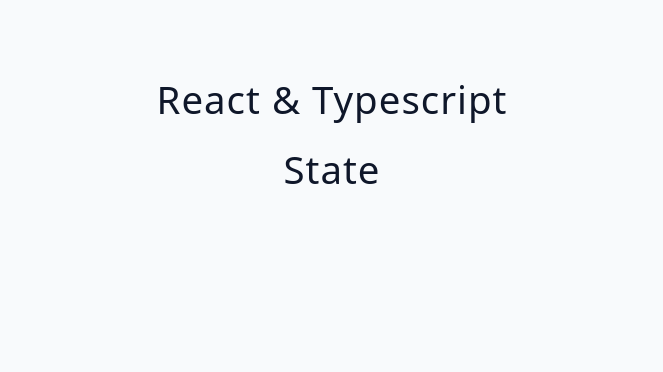
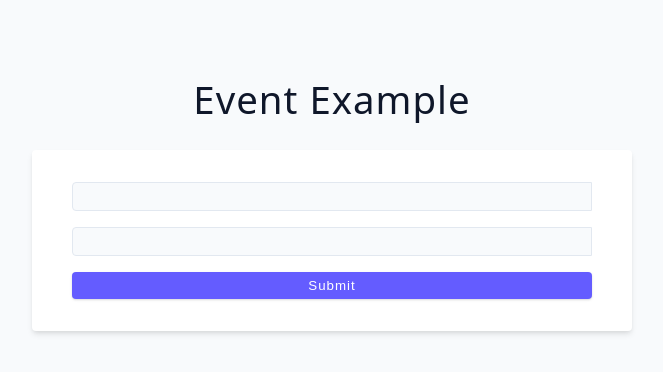
Before and after one commit to AbassKoyang/react-typescript-essentials, a React (Vite) app: page / in a window 1280 px wide. Shown: the top 372 px of the page, without its empty margins (308-971 px from the left). Built offline with nearby package versions, Linux system fonts and the light colour scheme.

Commit message:
learned how to work with props, state, and events in typescripts

```diff
--- a/src/App.tsx
+++ b/src/App.tsx
@@ -1,4 +1,4 @@
-import Component from './starter/03-state';
+import Component from './starter/04-events';
 function App() {
   return (
     <main>
--- a/src/starter/03-state/index.tsx
+++ b/src/starter/03-state/index.tsx
@@ -1,8 +1,47 @@
+import { useState } from "react";
+
+type Link = {
+  id: number;
+  url: string;
+  text: string;
+}
+
+const navLinks = [
+  {
+    id: 1,
+    url: 'some url',
+    text: 'some text'
+  },
+  {
+    id: 2,
+    url: 'some url',
+    text: 'some text'
+  },
+  {
+    id: 3,
+    url: 'some url',
+    text: 'some text'
+  }
+]
 function Component() {
+  const [text, setText] = useState('hello world!');
+  const [num, setNum] = useState(0);
+  const [list, setList] = useState<string[]>([]);
+  const [links, setLinks] = useState<Link[]>(navLinks);
   return (
     <div>
-      <h2>React & Typescript</h2>
-      <h2>State</h2>
+      <h2 className="mb-1">React & Typescript</h2>
+      <button
+      className="btn btn-center"
+      onClick={() => {
+        setText('Hello guys!')
+        setNum(5)
+        setList(['hello', 'world'])
+        setLinks([...links, {id: 4, url: 'some url', text: 'some text'}])
+      }}
+      >
+        Click me
+      </button>
     </div>
   );
 }
--- a/src/starter/04-events/index.tsx
+++ b/src/starter/04-events/index.tsx
@@ -1,9 +1,42 @@
+import { useState } from "react";
+
+type Person = {
+  name: string;
+  email: string;
+}
 function Component() {
+  const [text, setText] = useState('');
+  const [email, setEmail] = useState('');
+
+  const handleChange = (e: React.ChangeEvent<HTMLInputElement>) => {
+    console.log(e.target.value);
+    setEmail(e.target.value)
+  }
+  const handleSubmit = (e: React.FormEvent<HTMLFormElement>) => {
+    e.preventDefault();
+    const formData = new FormData(e.currentTarget);
+    // option 1
+    const text1 = formData.get('text') as string;
+    const email1 = formData.get('email') as string;
+    const person1 : Person = {name: text1, email: email1};
+    console.log(person1);
+
+    // option 2
+    const data = Object.fromEntries(formData);
+    const person2 : Person = {name: data.text as string, email: data.email as string}
+    console.log(person2)
+  }
   return (
-    <div>
-      <h2>React & Typescript</h2>
-      <h2>Events</h2>
-    </div>
+    <section>
+      <h2>Event example</h2>
+      <form onSubmit={handleSubmit} className="form">
+        <input name="text" type="text" className="form-input mb-1" value={text} onChange={(e) => {
+          setText(e.target.value)
+        }} />
+        <input name="email" type="email" className="form-input mb-1" value={email} onChange={handleChange} />
+        <button type="submit" className="btn btn-block">Submit</button>
+      </form>
+    </section>
   );
 }
 export default Component;
```
